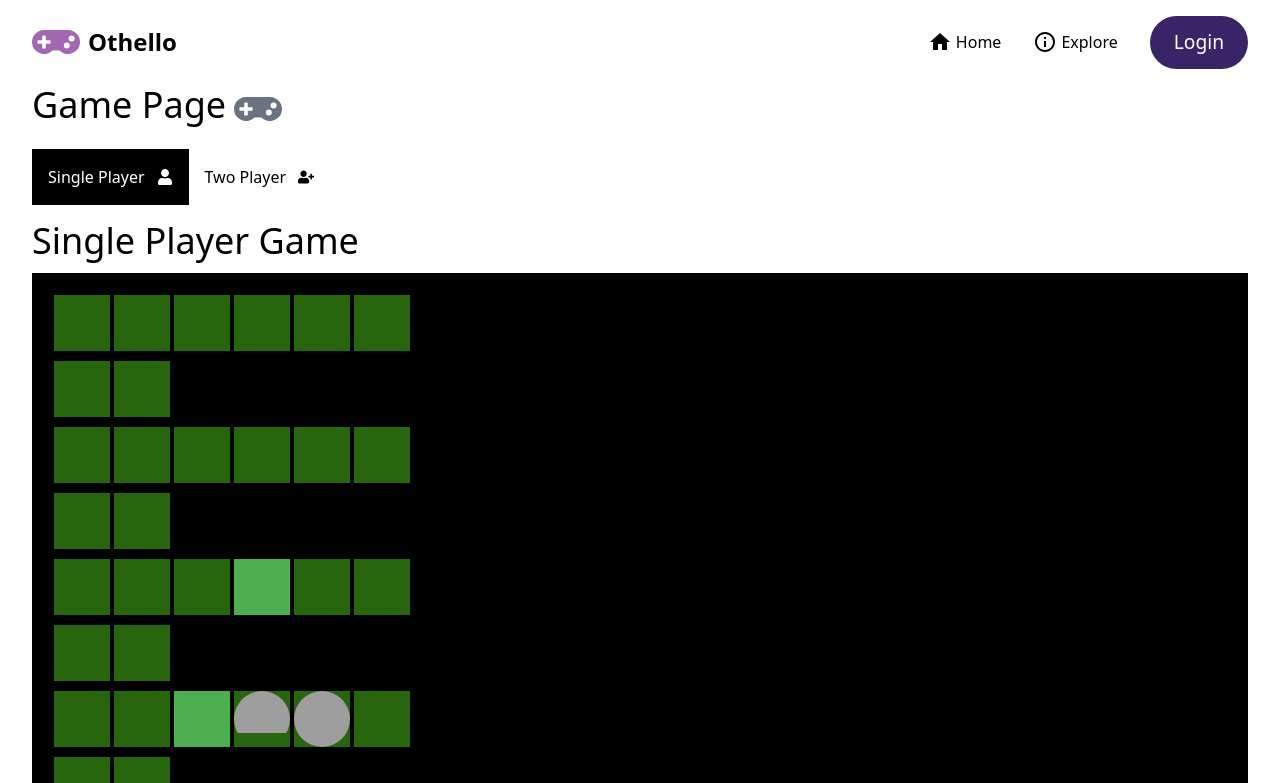
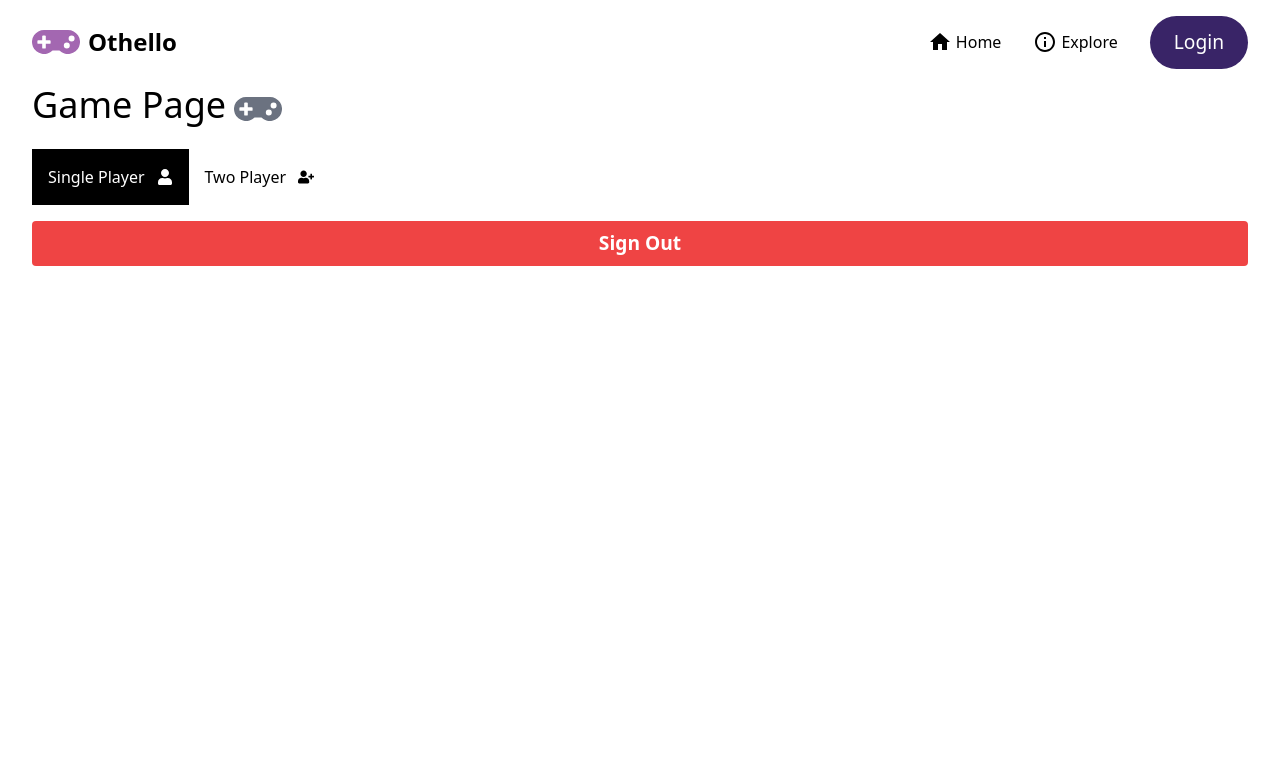
Before and after one commit to khalid0310/OTHELLO-GAME-PROJECT, a React (Create React App) app in the folder client/othello-app/: page /game in a window 1280 px wide. Shown: the top 783 px of the page. Built offline with nearby package versions, Linux system fonts and the light colour scheme; grey boxes are pictures that could not be loaded.

Commit message:
added a sign out btn

```diff
--- a/client/othello-app/src/pages/GamePage.jsx
+++ b/client/othello-app/src/pages/GamePage.jsx
@@ -1,10 +1,18 @@
 import React from 'react';
-import { Routes, Route, Link } from 'react-router-dom';
+import { Routes, Route, Link, useNavigate } from 'react-router-dom';
 import SinglePlayerPage from './SinglePlayerPage';
 import TwoPlayerPage from './TwoPlayerPage';
-import { FaGamepad,FaUser,FaUserPlus } from 'react-icons/fa';
+import { FaGamepad, FaUser, FaUserPlus } from 'react-icons/fa';
 
 function GamePage() {
+  const navigate = useNavigate();
+
+  const handleSignOut = () => {
+    // You can perform any sign-out logic here
+    // For now, let's just navigate to the login page
+    navigate("/login");
+  };
+
   return (
     <div>
       <div className='flex gap-2'>
@@ -12,16 +20,23 @@
         <FaGamepad className='text-5xl text-gray-500 font-bold'/>
       </div>
       <div className='flex gap-4 py-4'>
-        <div className='flex items-center gap-3 active:text-red-700 bg-black hover:bg-slate-700 text-white p-4 transition duration-300 ease-in-out transform hover:text-purple-300' >
+        <div className='flex items-center gap-3 active:text-red-700 bg-black hover:bg-slate-700 text-white p-4 transition duration-300 ease-in-out transform hover:text-purple-300'>
           <Link to="/game/singleplayer">Single Player</Link>{' '}
           <FaUser/>
         </div>
-        <div className='flex items-center gap-3  hover:p-4 transition duration-300 ease transform hover:text-purple-600'>
+        <div className='flex items-center gap-3 hover:p-4 transition duration-300 ease transform hover:text-purple-600'>
           <Link to="/game/twoplayer">Two Player</Link>
           <FaUserPlus/>
         </div>
       </div>
-      <SinglePlayerPage />
+
+      {/* Add the sign-out button */}
+      <button
+        className='bg-red-500 hover:bg-red-700 text-white font-bold py-2 px-4 rounded'
+        onClick={handleSignOut}
+      >
+        Sign Out
+      </button>
 
       <Routes>
         <Route path="/singleplayer" element={<SinglePlayerPage />} />
```
Lines whose indentation alone changed are shown as unchanged.
